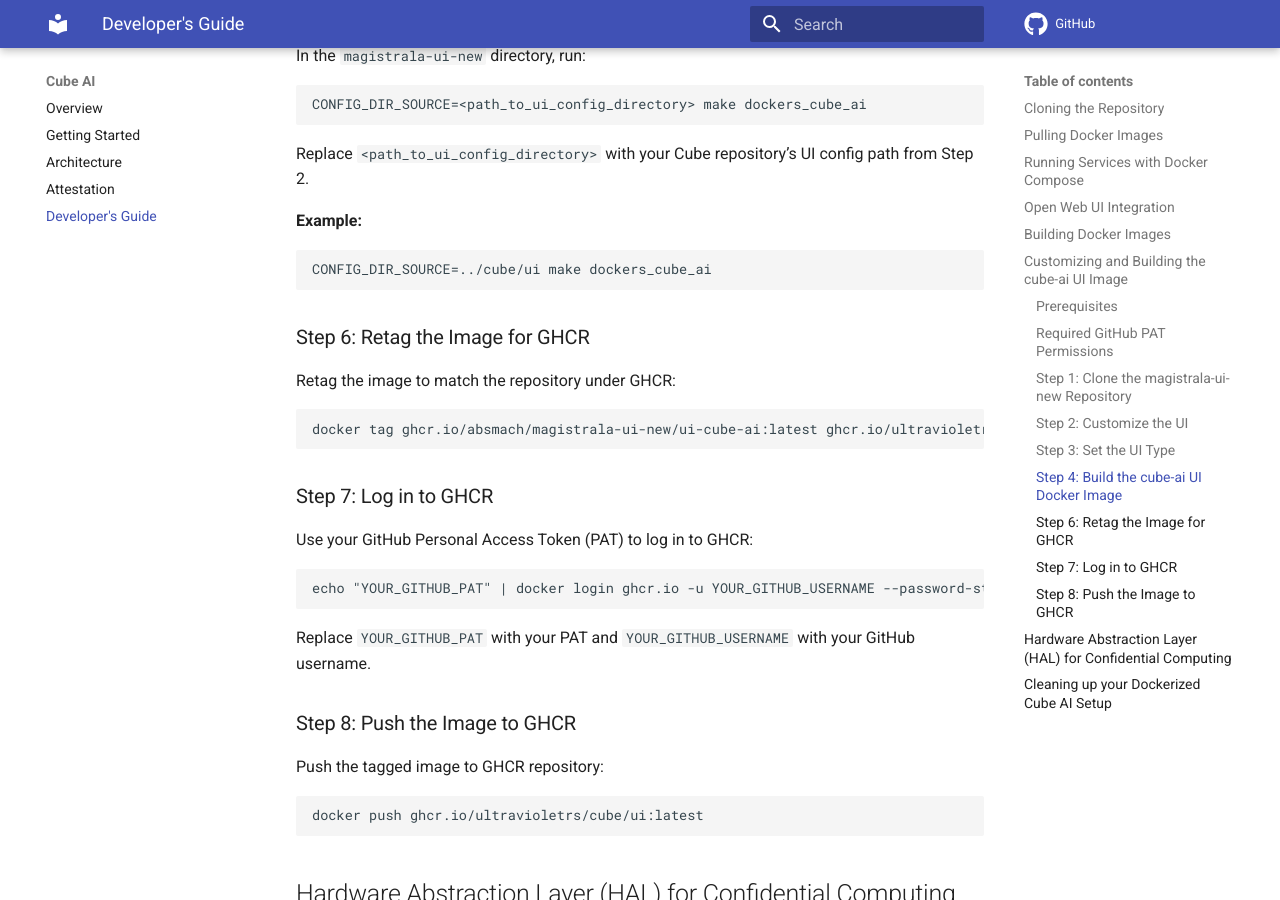
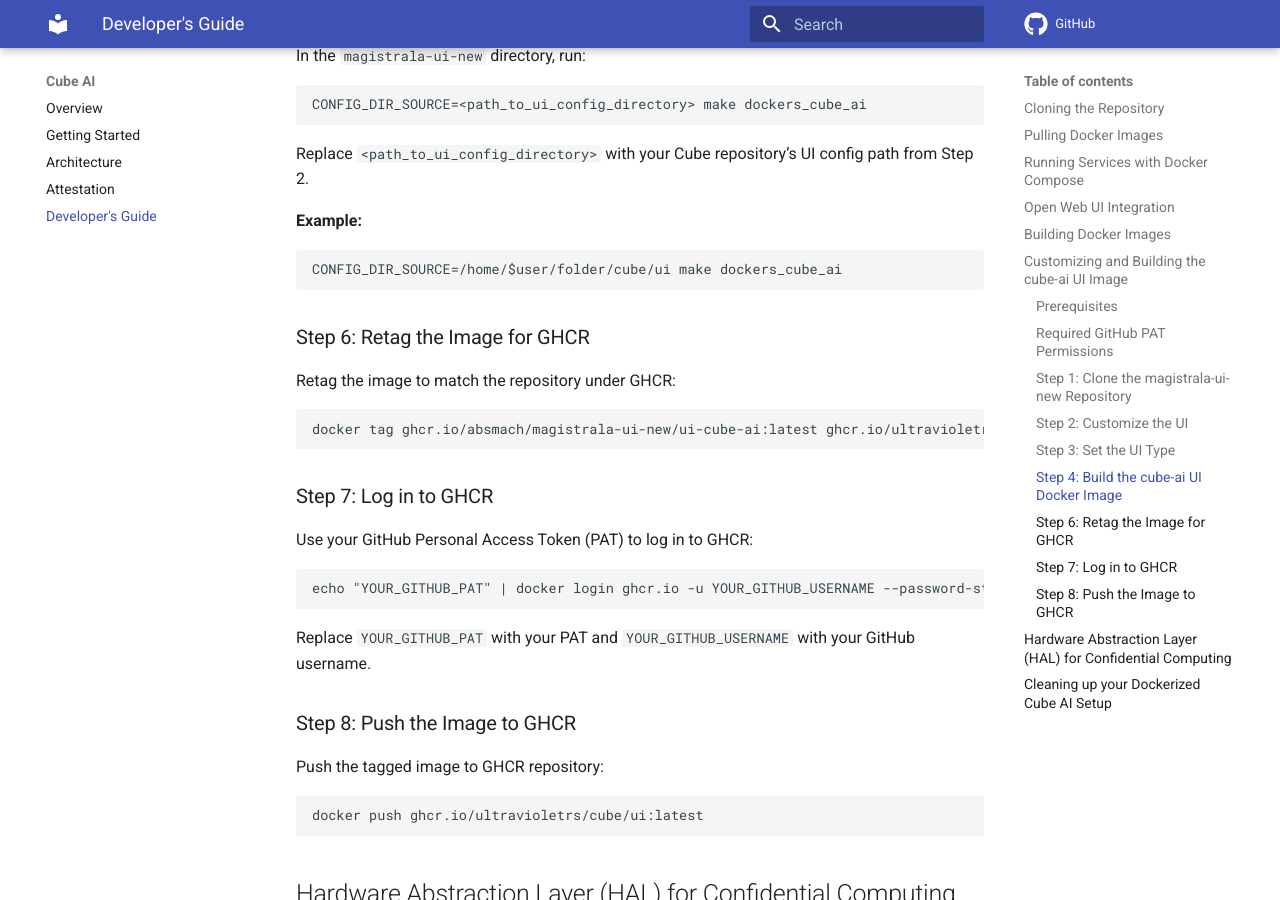
Before and after one commit to ultravioletrs/cube-docs, an MkDocs documentation site: the page built from docs/developer-guide.md, in a window 1280 px wide and 900 px high, scrolled down 3457 px. Built offline with MkDocs 1.6.1 and Material for MkDocs 9.7.7, drawn with Linux system fonts in a browser that asks for light colours; comment, search, counter and statistics services are not loaded.

Commit message:
Use absolute path
Signed-off-by: JeffMboya <jangina.mboya@gmail.com>

````diff
--- a/docs/developer-guide.md
+++ b/docs/developer-guide.md
@@ -134,7 +134,7 @@ Replace `<path_to_ui_config_directory>` with your Cube repository’s UI config
 **Example:**
 
 ```bash
-CONFIG_DIR_SOURCE=../cube/ui make dockers_cube_ai
+CONFIG_DIR_SOURCE=/home/$user/folder/cube/ui make dockers_cube_ai
 ```
 
 ### Step 6: Retag the Image for GHCR
````
